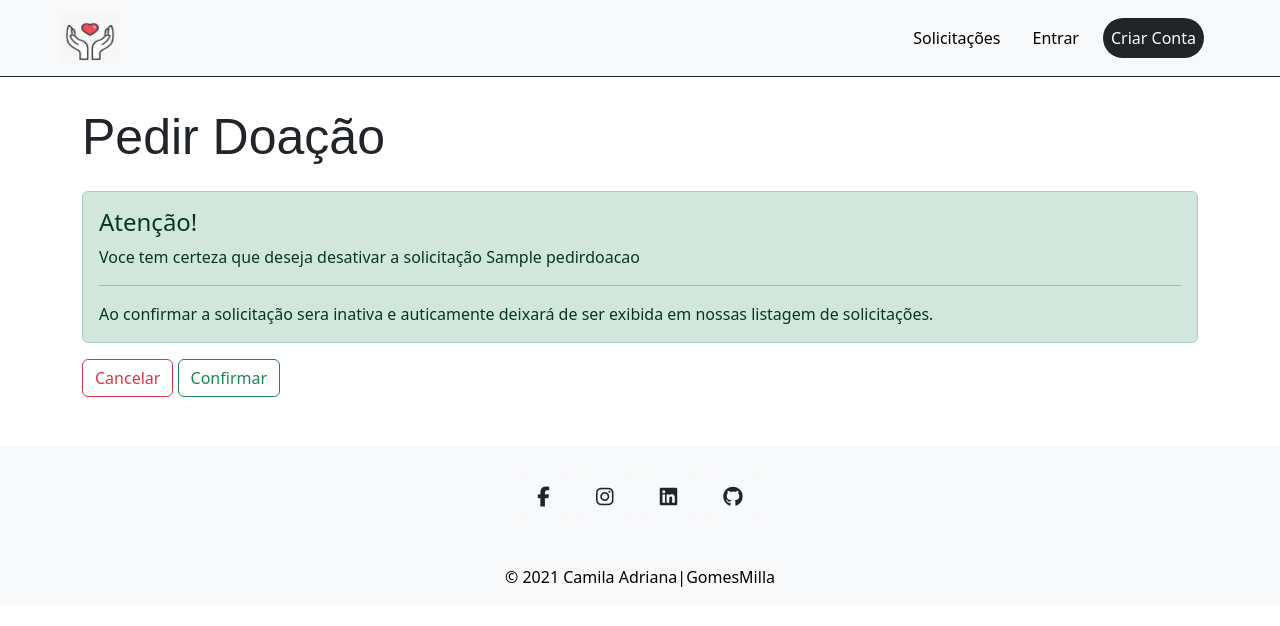
After one commit to GomesMilla/maossolidarias, a Django app: page /base/inativar-solicitacao/1 in a window 1280 px wide. The commit adds this page. Shown: the top 626 px of the page. Run offline with Django 4.2, Linux system fonts and the light colour scheme; tables that the repository leaves empty hold one stand-in row (values such as "Sample post"); some libraries are stand-ins or nearby versions.

Commit message:
:pushpin: Adicionando funcionalidade de inativar solicitação

```diff
--- a/apps/base/urls.py
+++ b/apps/base/urls.py
@@ -2,7 +2,7 @@ from django.urls import path
 from django.contrib.auth import views as auth_views
 
 from django.views.generic import TemplateView
-from .views import PedirDoacaoCreateView, SolicitacoesListView, SolicitacaoDetailView, IntroductionView, SolicitacoesPorCategoria, PedirDoacaolUpdate, RelatoriosView
+from .views import *
 from django.contrib.auth.decorators import login_required
 
 
@@ -12,5 +12,6 @@ urlpatterns = [
     path("solicitacoes-por-categoria/<int:pk>", SolicitacoesPorCategoria.as_view(), name="solicitacoes_por_categoria"),
     path("solicitacao/<int:pk>/edit", PedirDoacaolUpdate.as_view(), name="editar_solicitacao"),
     path("ver-solicitacao/<int:pk>", SolicitacaoDetailView.as_view(), name="ver_solicitacao"),
+    path("inativar-solicitacao/<int:pk>", DesativarSolicitacao.as_view(), name="inativar_solicitacao"),
     path("relatorios/<int:pk>", RelatoriosView.as_view(), name="relatorios"),
 ]
--- a/apps/base/views.py
+++ b/apps/base/views.py
@@ -2,6 +2,8 @@ from django.shortcuts import render
 from django.urls import reverse_lazy
 from django.views.generic import TemplateView
 from django.views.generic import CreateView, UpdateView
+from django.views.generic import DeleteView
+from django.http import HttpResponseRedirect, HttpResponse, Http404
 from .models import PedirDoacao, CategoriaDoacao, VisualizacaoObjeto
 from .forms import PedirDoacaoForm
 from users.models import User
@@ -64,6 +66,15 @@ class PedirDoacaolUpdate(UpdateView):
         form.instance.usuario = user
         form.instance.is_active = True
         return super().form_valid(form)
+
+class DesativarSolicitacao(DeleteView):
+    model = PedirDoacao
+    success_url = reverse_lazy('solicitacoes')
+    template_name = 'doacao/inativar_solicitacao.html'
+
+    def delete(self, request, *args, **kwargs):
+        self.get_object().delete(inativar=True)
+        return HttpResponseRedirect(self.success_url)
 
 class SolicitacoesListView(ListView):
     model = PedirDoacao
--- a/apps/users/urls.py
+++ b/apps/users/urls.py
@@ -18,6 +18,6 @@ urlpatterns = [
     # Físico
     path("criar-conta-fisico/", PessoaFisicaCreateView.as_view(), name="criar_conta_fisico"),
     path("conta-fisica/<int:pk>/edit", login_required(PessoaFisicaUpdateView.as_view()), name="atualizar_conta_fisica"),
-    path("perfil/<int:pk>/fisica", PerfilDetailView.as_view(), name="perfil_pessoa_fisica"),
+    path("perfil/<int:pk>/fisica", PerfilDetailFisicaView.as_view(), name="perfil_pessoa_fisica"),
 
 ]
--- /dev/null
+++ b/templates/doacao/inativar_solicitacao.html
@@ -0,0 +1,22 @@
+{% extends 'bases/baselogado.html' %}
+{% load static %}
+{% load bootstrap %}
+{% block conteudo %}
+
+<div class="container">
+    <p class="tituloIndexcadastro">Pedir Doação</p>
+    <form method="POST" enctype="multipart/form-data">
+        {% csrf_token %}
+        <div class="alert alert-success" role="alert">
+            <h4 class="alert-heading">Atenção!</h4>
+            <p>Voce tem certeza que deseja desativar a solicitação {{object}}</p>
+            <hr>
+            <p class="mb-0">Ao confirmar a solicitação sera inativa e auticamente deixará de ser exibida em nossas listagem de solicitações.</p>
+        </div>
+        <div class="d-grid gap-2 d-md-block">
+            <button class="btn btn-outline-danger">Cancelar</button>
+            <button class="btn btn-outline-success" type="submit">Confirmar</button>
+          </div>
+    </form>
+</div>
+{% endblock %}
--- a/templates/users/juridico/painel-administrativo.html
+++ b/templates/users/juridico/painel-administrativo.html
@@ -64,7 +64,7 @@
                                     <td>
                                         <div class="d-grid gap-2 d-md-block">
                                             <a href="{% url 'editar_solicitacao' solicitacao.pk %}" class="btn btn-primary" type="button">Editar</a>
-                                            <button class="btn btn-danger" type="button">Inativar</button>
+                                            <a href="{% url 'inativar_solicitacao' solicitacao.pk %}" class="btn btn-danger">Inativar</a>
                                             <a href="{% url 'relatorios' solicitacao.pk %}" class="btn btn-success" type="button">Relatório</a>
                                         </div>
                                     </td>
```
Also changed, not shown: apps/users/views.py (+15 -2 lines).
